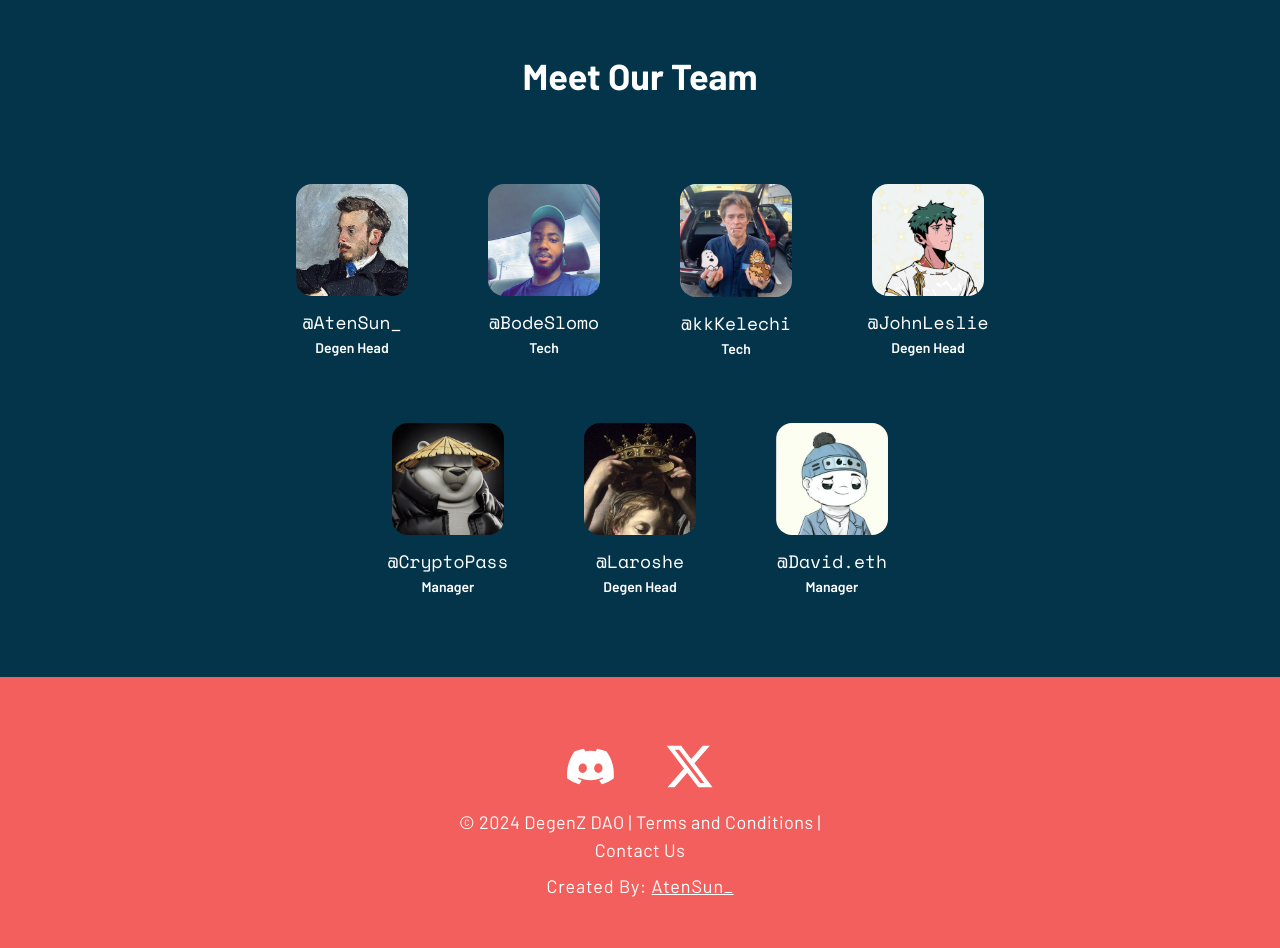
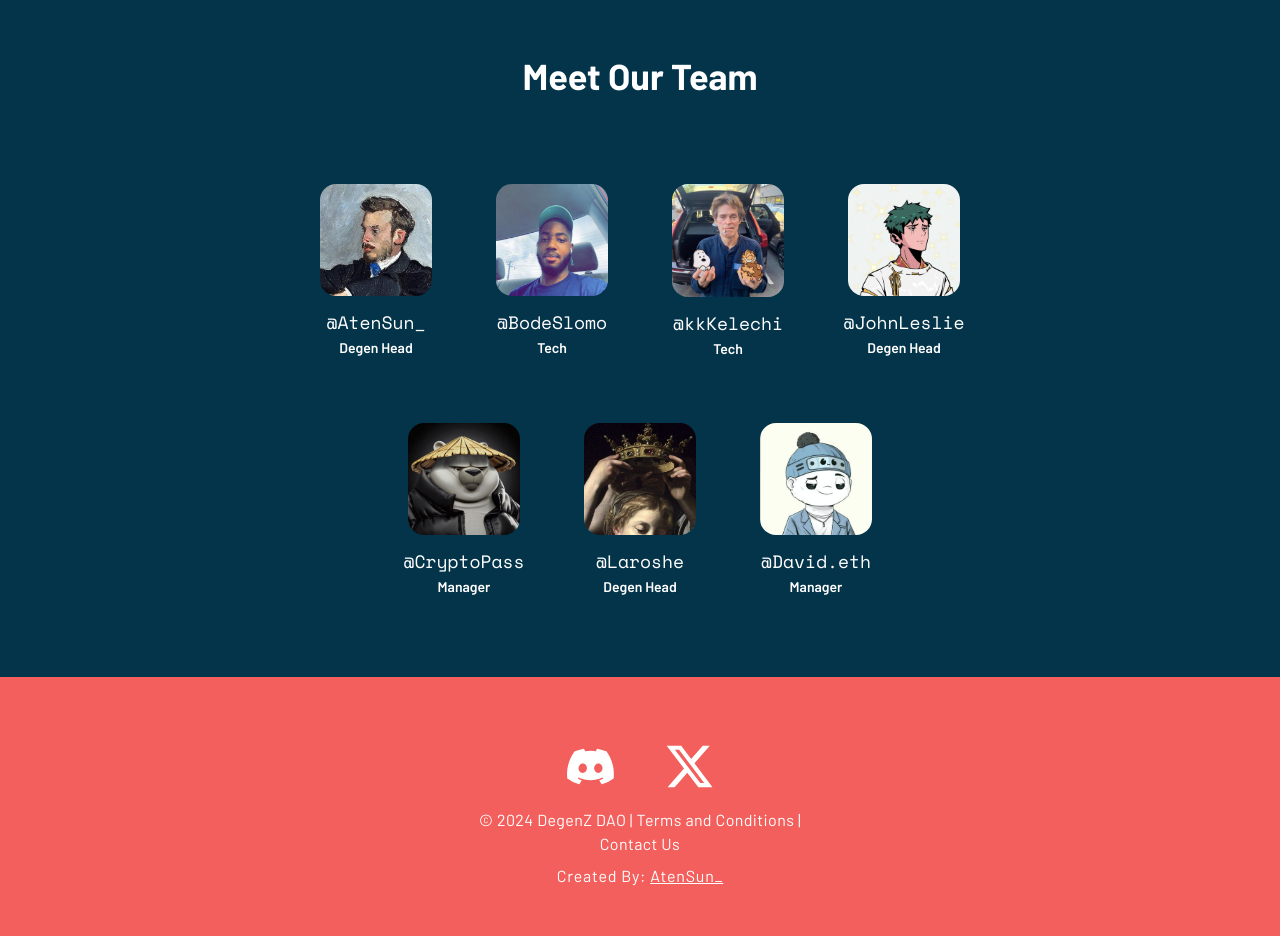
Before and after one commit to Atenbot/DegenZ, a React (Vite) app: page / in a window 1280 px wide. Shown: the part 3020-3968 px from the top of the page. Built offline with nearby package versions, Linux system fonts and the light colour scheme; a web font is replaced by a local one.

Commit message:
polishing

```diff
--- a/src/App.jsx
+++ b/src/App.jsx
@@ -14,7 +14,7 @@ const breakpoint = useBreakpoints();
   return (
 
     <>
-    <div className="lg:bg-grid-image bg-contain bg-primary">
+    <div className="lg:bg-grid-image bg-cover xl:bg-contain bg-primary">
     < Header />
     </div>
   <Testimonials breakpoint={breakpoint} />
--- a/src/Footer.jsx
+++ b/src/Footer.jsx
@@ -10,8 +10,8 @@ const Footer = () => {
                 <TwitterIcon className="w-full object-cover fill-white" />
                 <DiscordIcon className="w-full object-cover fill-white" />
             </div>
-            <p className='font-barlow text-white text-xs text-center pt-4 tracking-wide md:text-base md:pt-4 lg:text-lg'>© 2024 DegenZ DAO | Terms and Conditions |<br></br><span><a href='mailto:aten27sun@gmail.com'>Contact Us</a></span></p>
-            <p className="text-white font-barlow text-xs text-center pt-2 tracking-wider md:text-base lg:text-lg">Created By: <a href='https://x.com/AtenSun_?t=T2lXeuFpO9_0CyM2qB3Fhw&s=09"' className='underline'>AtenSun_</a></p>
+            <p className='font-barlow text-white text-xs text-center pt-4 tracking-wide md:text-base md:pt-4 2xl:text-lg'>© 2024 DegenZ DAO | Terms and Conditions |<br></br><span><a href='mailto:aten27sun@gmail.com'>Contact Us</a></span></p>
+            <p className="text-white font-barlow text-xs text-center pt-2 tracking-wider md:text-base 2xl:text-lg">Created By: <a href='https://x.com/AtenSun_?t=T2lXeuFpO9_0CyM2qB3Fhw&s=09"' className='underline'>AtenSun_</a></p>
         </div>
         </div>
     );
--- a/src/Header.jsx
+++ b/src/Header.jsx
@@ -15,7 +15,7 @@ const Header = () => {
 <div className ="px-4 min-h-24 pt-16 md:pt-2 lg:pt-8 lg:pb-24">
     <div className="max-w-7xl mx-auto relative">
     <div className ="flex flex-col items-center">
-    <h1 className="text-4xl pt-10 text-white mx-auto text-center font-barlow font-extrabold  md:w-[700px] md:text-5xl md:leading-tight lg:text-6xl lg:w-[900px] lg:leading-[1.2] lg:pt-4 2xl:text-7xl 2xl:w-[1200px]">
+    <h1 className="text-4xl pt-10 text-white mx-auto text-center font-barlow font-extrabold  md:w-[700px] md:pt-28 md:text-5xl md:leading-tight lg:text-6xl lg:w-[900px] lg:leading-[1.2] lg:pt-4 2xl:text-7xl 2xl:w-[1200px]">
         Facilitating Financial Freedom Through Crypto.
     </h1>
     <button className="header-btn mt-8 w-full py-3 bg-white text-black rounded-xl font-spaceMono font-bold md:w-fit md:px-8 md:text-base lg:mt-8 2xl:text-xl 2xl:py-5 2xl:px-12 2xl:rounded-2xl 2xl:mt-10">Join Us </button>
@@ -32,7 +32,7 @@ const Header = () => {
         </div>
         <div className="highlight basis-1/3 md:max-w-34 lg:min-w-44 2xl:max-w-64">
             <p className="text-white font-spaceMono font-bold text-base text-center md:text-lg 2xl:text-2xl">200+</p>
-            <p className="highlight-paragraph text-white text-center font-barlow leading-snug text-xs mt-1 md:text-base 2x:text-xl"> collaborations with Web3 projects </p>
+            <p className="highlight-paragraph text-white text-center font-barlow leading-snug text-xs mt-1 md:text-base 2xl:text-xl"> collaborations with Web3 projects </p>
         </div>
     </div>
     </div>
--- a/src/Team.jsx
+++ b/src/Team.jsx
@@ -59,7 +59,7 @@ const Team = () => {
             </div>
 
             <div className="pt-4 flex-col hidden md:flex xl:pt-8">
-            <div className="flex justify-center mx-8 gap-x-12 lg:gap-x-16 pt-14 xl:gap-x-20">
+            <div className="flex justify-center mx-8 gap-x-12 lg:gap-x-16 pt-14 2xl:gap-x-20">
             <a href="https://x.com/AtenSun_?t=T2lXeuFpO9_0CyM2qB3Fhw&s=09">
                 <figure className="flex flex-col items-center w-24 lg:w-28 2xl:w-32">
                     <img src="team\atensun.jpg" alt="" className=" h-auto rounded-2xl"/>
@@ -86,7 +86,7 @@ const Team = () => {
                 </a>
                  </div>
 
-                 <div className="flex justify-center mx-8 pt-16 gap-x-12 lg:gap-x-16 xl:gap-x-20">
+                 <div className="flex justify-center mx-8 pt-16 gap-x-12 lg:gap-x-16 2xl:gap-x-20">
                  <a href="https://x.com/X_cryptopotato?t=lml6vmipPWqwsJ7mHDGc0w&s=09">
                 <figure className="flex flex-col items-center w-24 lg:w-28 2xl:w-32">
                     <img src="team\cryptopass.jpg" alt="" className=" h-auto rounded-2xl"/>
```
